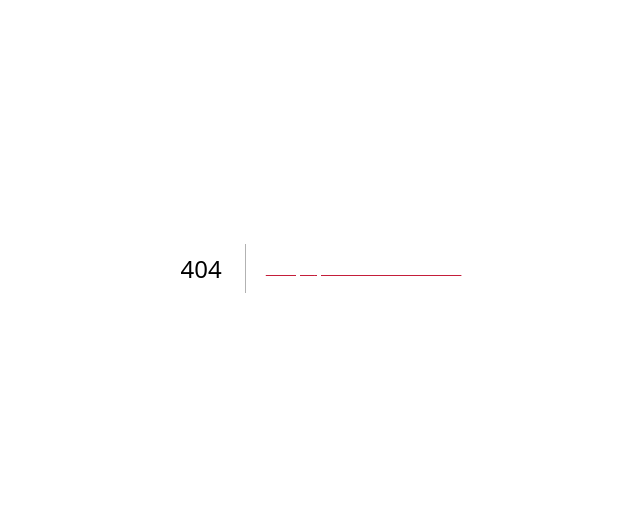
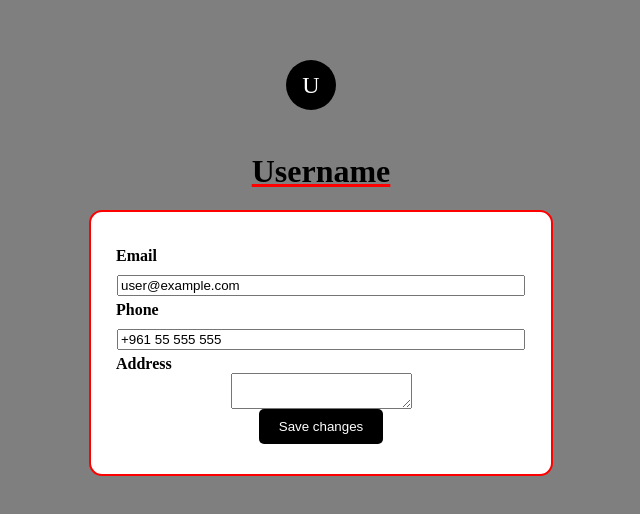
Before and after one commit to bechara-rizk/DealershipTeamOne, a Next.js app: page /home/UserInfoPage in a window 1280 px wide. Before the commit this address had no page. Shown: the part 132-646 px from the top of the page, without its empty margins (319-959 px from the left). Built offline with nearby package versions, Linux system fonts and the light colour scheme.

Commit message:
Merge branch 'react-next' of https://github.com/bechara-rizk/DealershipTeamOne into react-next

```diff
--- /dev/null
+++ b/src/pages/home/UserInfoPage.js
@@ -0,0 +1,45 @@
+import React, { useState } from 'react';
+
+
+const UserInfoPage = () => {
+  const [userInfo, setUserInfo] = useState({
+    name: 'Username',
+    email: 'user@example.com',
+    phone: '+961 55 555 555',
+    address: 'Lebanon, Mount Lebanon'
+  });
+
+  const handleUserInfoChange = (field, value) => {
+    setUserInfo(prevState => ({
+      ...prevState,
+      [field]: value
+    }));
+  };
+
+  const handleSaveChanges = () => {
+    // TODO: Implement save changes logic
+  };
+
+  return (
+    <div className="user-info-page">
+      <div className="user-info">
+      <div className="avatar">{userInfo.name[0]}</div>
+      <h4 className="name">{userInfo.name}</h4>
+      <div className="info-paper">
+        <label htmlFor="email">Email</label>
+        <input id="email" type="email" value={userInfo.email} onChange={(e) => handleUserInfoChange('email', e.target.value)} />
+
+        <label htmlFor="phone">Phone</label>
+        <input id="phone" type="tel" value={userInfo.phone} onChange={(e) => handleUserInfoChange('phone', e.target.value)} />
+
+        <label htmlFor="address">Address</label>
+        <textarea id="address" value={userInfo.address} onChange={(e) => handleUserInfoChange('address', e.target.value)} />
+
+        <button className="save-button" onClick={handleSaveChanges}>Save changes</button>
+      </div>
+      </div>
+    </div>
+  );
+};
+
+export default UserInfoPage;
```
